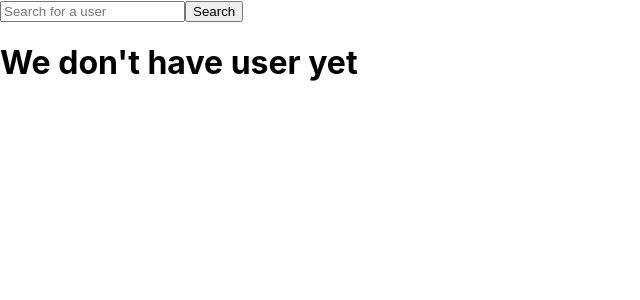
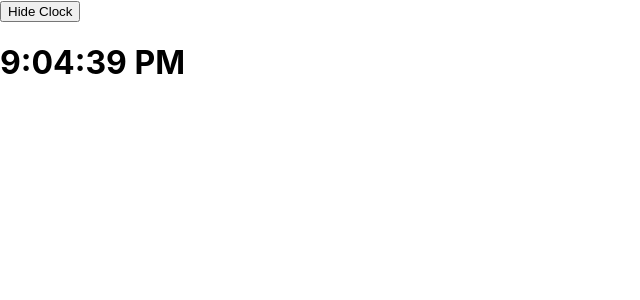
Before and after one commit to rbraga/pos-web-full-stack, a React (Create React App) app in the folder 04-react/my-project/: page / in a window 1280 px wide. Shown: the top 300 px of the page, without its empty margins (0-640 px from the left). Built offline with nearby package versions, Linux system fonts and the light colour scheme.

Commit message:
componentWillUnmount

```diff
--- a/04-react/my-project/src/App.js
+++ b/04-react/my-project/src/App.js
@@ -1,29 +1,25 @@
 import React, { Component } from 'react';
 import './App.css';
-import './TodoList';
-import { Users } from './Users';
+import { Clock } from './Clock';
 
 class App extends Component {
   state = {
-    searchForUser: ''
+    isClockHidden: false
+  }
+
+  hideClock = () => {
+    this.setState({ isClockHidden: true })
   }
 
   render() {
-    const handleFormSubmit = (event) => {
-      event.preventDefault()
-      const inputValue = document.getElementById('search-input').value
-      this.setState({
-        searchForUser: inputValue
-      })
+    if (this.state.isClockHidden) {
+      return <h1>Clock is hidden</h1>
     }
 
     return (
       <div>
-        <form onSubmit={handleFormSubmit}>
-          <input id="search-input" placeholder="Search for a user" />
-          <button >Search</button>
-        </form>
-        <Users searchFor={this.state.searchForUser} />
+        <button onClick={this.hideClock}>Hide Clock</button>
+        <Clock />
       </div>
     );
   }
--- /dev/null
+++ b/04-react/my-project/src/Clock.js
@@ -0,0 +1,26 @@
+import React, { Component } from 'react';
+
+export class Clock extends Component {
+    state = {
+        date: new Date()
+    }
+
+    componentDidMount() {
+        this.timerId = setInterval(() => {
+            console.log('update time')
+            this.setState({
+                date: new Date()
+            });
+        }, 1000);
+    }
+
+    componentWillUnmount() {
+        clearInterval(this.timerId)
+    }
+
+    render() {
+        return (
+            <h1>{this.state.date.toLocaleTimeString()}</h1>
+        )
+    }
+}
```
